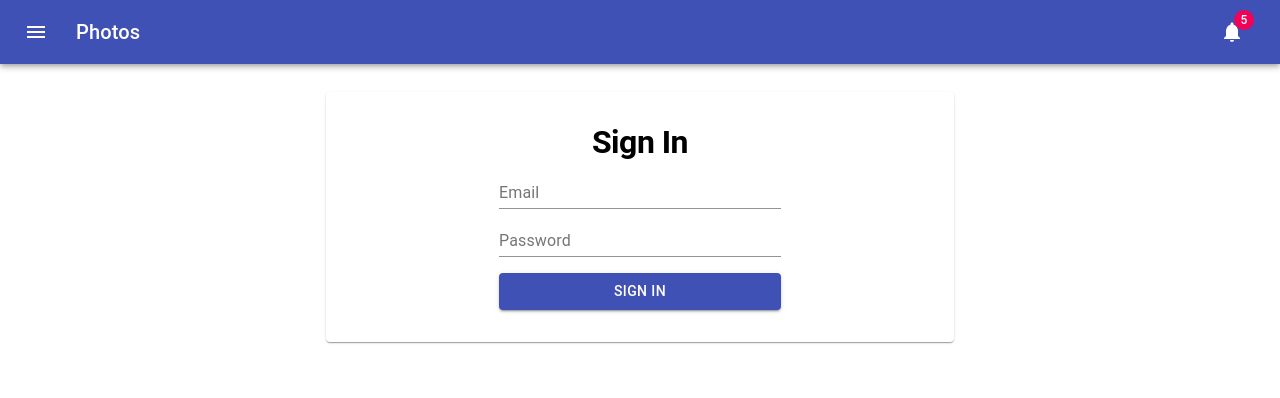
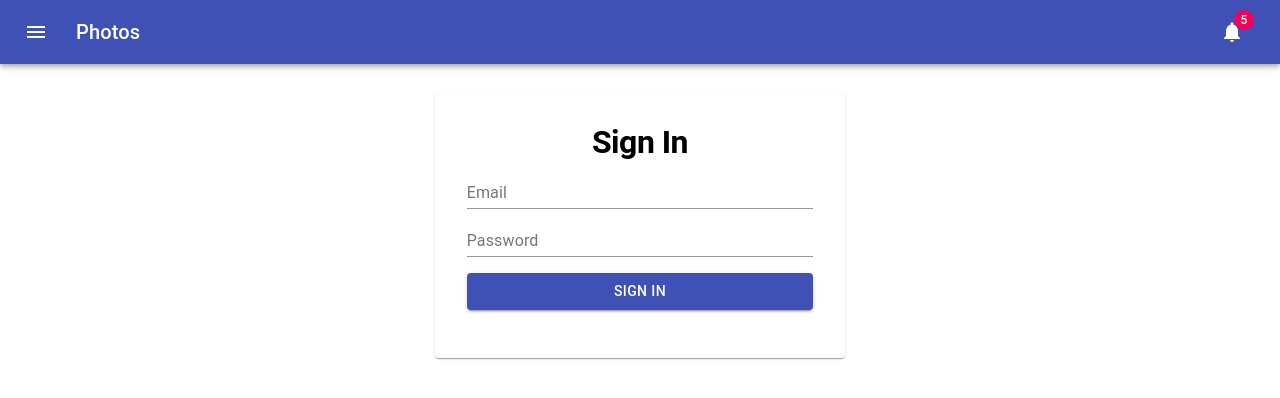
Before and after one commit to im-not-io/female-coders-network, a React (Create React App) app: page /login in a window 1280 px wide. Shown: the top 398 px of the page. Built offline with nearby package versions, Linux system fonts and the light colour scheme.

Commit message:
Fixed error message on login page

```diff
--- a/package.json
+++ b/package.json
@@ -5,6 +5,7 @@
   "dependencies": {
     "@material-ui/core": "^4.11.3",
     "@material-ui/icons": "^4.11.2",
+    "@material-ui/lab": "^4.0.0-alpha.57",
     "@testing-library/jest-dom": "^5.12.0",
     "@testing-library/react": "^11.2.6",
     "@testing-library/user-event": "^12.8.3",
--- a/src/pages/LoginPage.js
+++ b/src/pages/LoginPage.js
@@ -8,8 +8,10 @@ import TextField from '@material-ui/core/TextField';
 import Button from '@material-ui/core/Button';
 import firebase from 'firebase/app';
 import 'firebase/auth';
-import Popover from '@material-ui/core/Popover';
-//import { Alert, AlertTitle } from '@material-ui/lab';
+import Alert from '@material-ui/lab/Alert';
+import Collapse from '@material-ui/core/Collapse';
+import { useHistory } from "react-router-dom";
+
 
 const useStyles = makeStyles((theme) => ({
   root: {
@@ -26,81 +28,70 @@ const useStyles = makeStyles((theme) => ({
   button: {
     marginTop: theme.spacing(2)
   },
-  popover: {
-    padding: theme.spacing(2)
+  alert: {
+    textAlign: 'left !important'
   }
 }));
 
 
 export default function LoginPage() {
   const [anchorEl, setAnchorEl] = React.useState(null);
-  const [errorMessage, setErrorMessage] = React.useState('test string');
+  const [errorMessage, setErrorMessage] = React.useState('');
+  const [open, setOpen] = React.useState(false);
   const buttonId = 'loginButton';
+  const history = useHistory();
   function login() {
     firebase.auth().signOut();
-    const email = 'shion2@gmail.com';
-    const password = 'wrong';
+    const email = 'shion8822@gmail.com';
+    const password = 'testPassword';
     setAnchorEl(document.getElementById(buttonId));
     firebase.auth().signInWithEmailAndPassword(email, password)
       .then((userCredential) => {
         var user = userCredential.user;
         console.log(user)
+        history.push("/home");
       })
       .catch((error) => {
         var errorCode = error.code;
         var errorMessage = error.message;
         setErrorMessage(errorMessage);
+        setOpen(true);
       });
   }
-
-  const handleClick = (event) => {
-    setAnchorEl(document.getElementById(buttonId));
-  };
-  const handleClose = () => {
-    setAnchorEl(null);
-  };
   const classes = useStyles();
-  const open = Boolean(anchorEl);
-  const id = open ? 'error-popover' : undefined;
   return (
     <div>
       <NavBar />
       <Grid container spacing={3} className={classes.grid} justify="center">
-        <Grid item xs={6}>
+        <Grid item xs={4}>
           <Paper className={classes.paper}>
             <Typography variant="h1" component="h1">
               Sign In
           </Typography>
-            <Grid container xs={12} justify="center">
-              <Grid item xs={6}>
+            <Grid container item xs={12} justify="center">
+              <Grid item xs={12}>
                 <TextField label='Email' fullWidth />
               </Grid>
             </Grid>
-            <Grid container xs={12} justify="center">
-              <Grid item xs={6}>
+            <Grid container item xs={12} justify="center">
+              <Grid item xs={12}>
                 <TextField label='Password' fullWidth />
               </Grid>
             </Grid>
-            <Grid container xs={12} justify="center">
-              <Grid item xs={6} className={classes.button}>
+            <Grid container item xs={12} justify="center">
+              <Grid item xs={12} className={classes.button}>
                 <Button id={buttonId} variant="contained" color="primary" fullWidth onClick={login} >
                   Sign In
-              </Button>
-                <Popover
-                  open={open}
-                  anchorEl={anchorEl}
-                  onClose={handleClose}
-                  anchorOrigin={{
-                    vertical: 'bottom',
-                    horizontal: 'center',
-                  }}
-                  transformOrigin={{
-                    vertical: 'top',
-                    horizontal: 'center',
-                  }}
-                ><Typography variant="body1" component="span" className={classes.popover}>
-                    {errorMessage}
-                </Typography></Popover>
+                </Button>
+              </Grid>
+              <Grid item xs={12} className={classes.button}>
+                <Collapse in={open}>
+                  <Alert
+                    severity="error"
+                  ><Typography component='div' variant="body1" className={classes.alert}>
+                      {errorMessage}
+                  </Typography></Alert>
+                </Collapse>
               </Grid>
             </Grid>
           </Paper>
```
Also changed, not shown: 1 other file (tests, documents, lock files or other folders).
